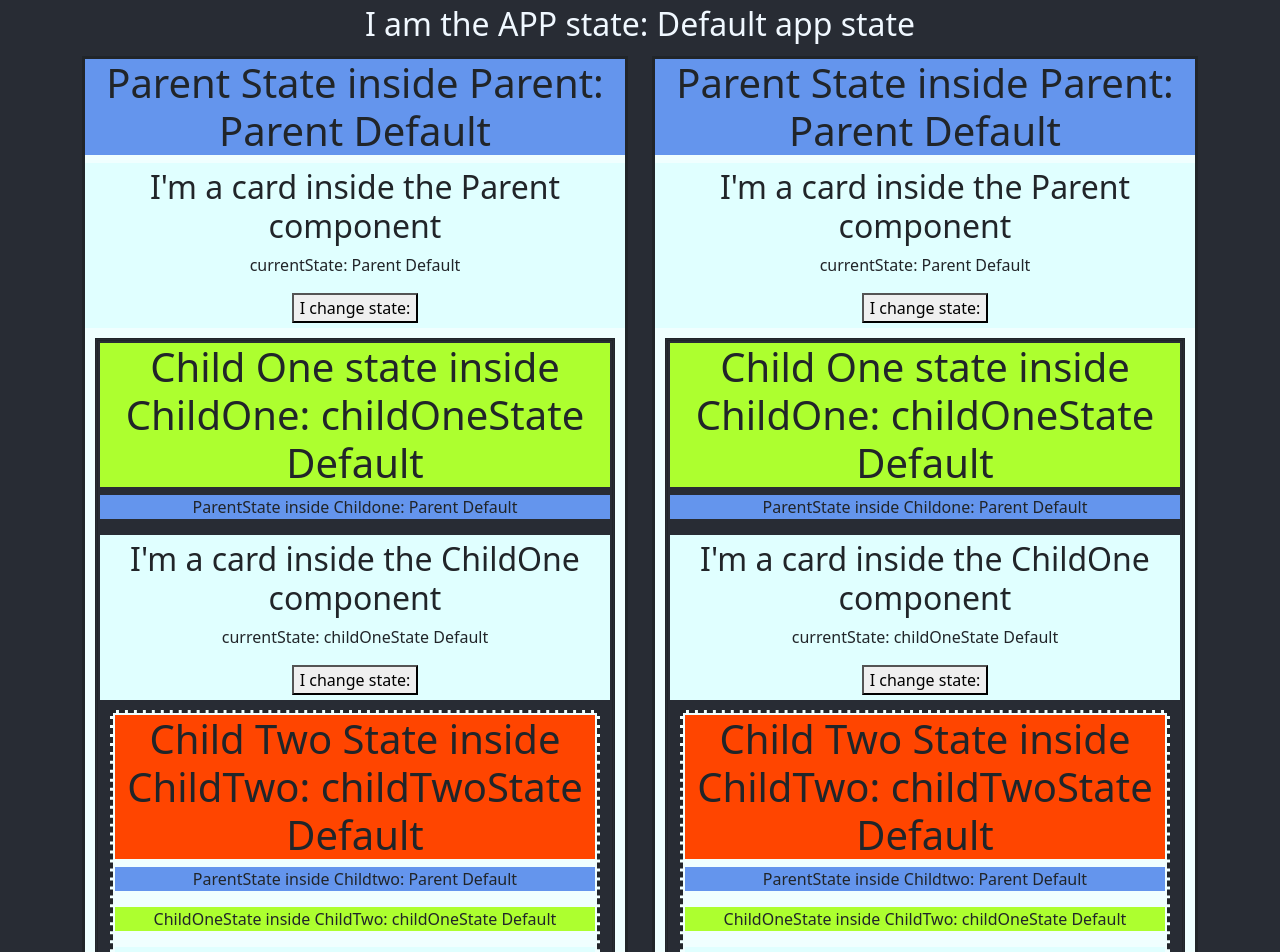
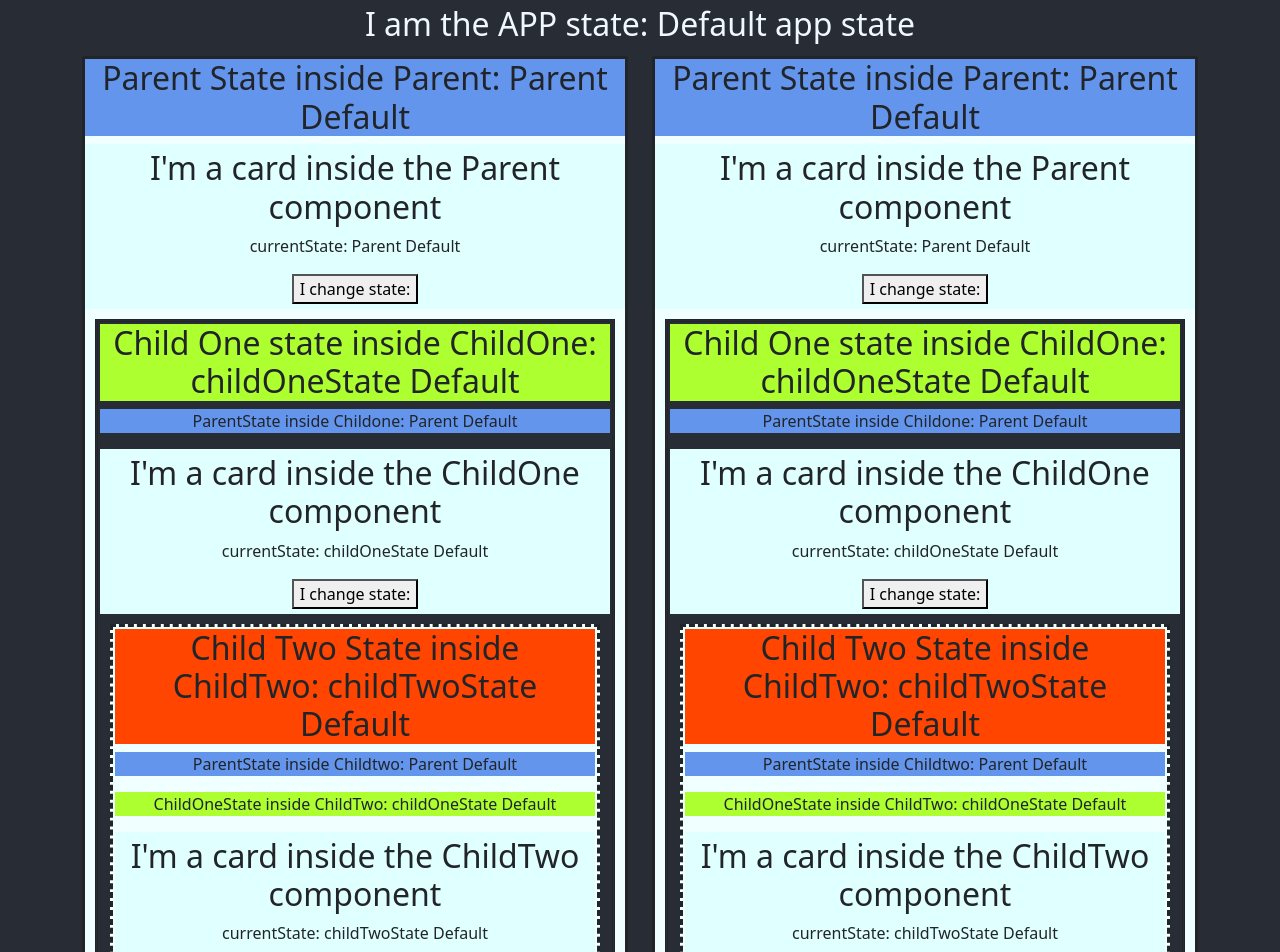
Before and after one commit to benochi/propdrill, a React (Create React App) app: page / in a window 1280 px wide. Shown: the top 952 px of the page. Built offline with nearby package versions, Linux system fonts and the light colour scheme.

Commit message:
all h1s turned into h2s

```diff
--- a/src/components/ChildOne.js
+++ b/src/components/ChildOne.js
@@ -9,7 +9,7 @@ function ChildOne({parentState, setParentState, appState, setAppState}) {
 
   return (
     <div className="ChildOne">
-      <h1 className="ChildOneState">Child One state inside ChildOne: {childOneState}</h1>
+      <h2 className="ChildOneState">Child One state inside ChildOne: {childOneState}</h2>
       <p className="ParentState">ParentState inside Childone: {parentState} </p>
       <Card currentState={childOneState} setState={setChildOneState} msg={childOneMsg} title={title}/>
       <ChildTwo
--- a/src/components/ChildTwo.js
+++ b/src/components/ChildTwo.js
@@ -16,7 +16,7 @@ function ChildTwo({
 
   return (
     <div className="ChildTwo">
-      <h1 className="ChildTwoState">Child Two State inside ChildTwo: {childTwoState}</h1>
+      <h2 className="ChildTwoState">Child Two State inside ChildTwo: {childTwoState}</h2>
       <p className="ParentState">ParentState inside Childtwo: {parentState} </p>
       <p className="ChildOneState">ChildOneState inside ChildTwo: {childOneState}</p>
       <Card
--- a/src/components/Parent.js
+++ b/src/components/Parent.js
@@ -10,7 +10,7 @@ function Parent({appState, setAppState}) {
 
   return (
     <div className="Parent">
-      <h1 className="ParentState">Parent State inside Parent: {parentState}</h1>
+      <h2 className="ParentState">Parent State inside Parent: {parentState}</h2>
       <Card
         currentState={parentState}
         setState={setParentState}
```
